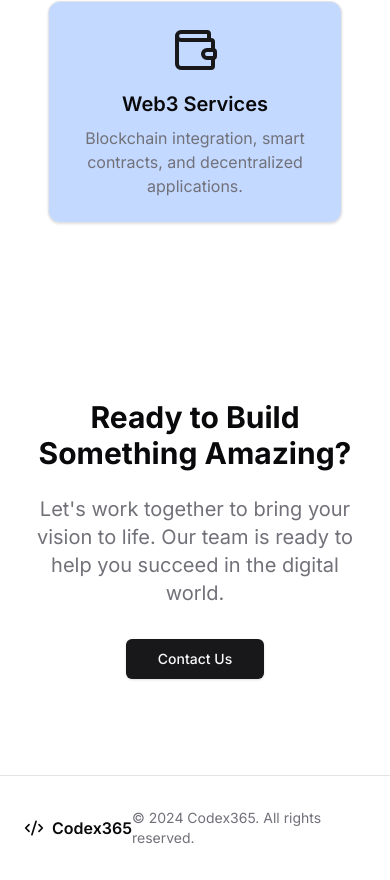
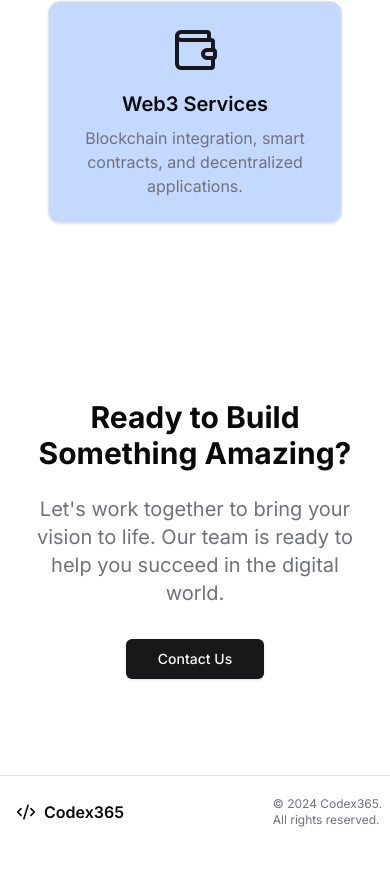
Before and after one commit to prabalTechh/codex365, a Next.js app: page / in a window 390 px wide. Shown: the part 1266-2146 px from the top of the page. After the commit the page ends 2114 px from the top, so only its background shows below. Built offline with nearby package versions, Linux system fonts and the light colour scheme.

Commit message:
final_commit_stage10

```diff
--- a/app/page.tsx
+++ b/app/page.tsx
@@ -84,14 +84,14 @@ export default function Home() {
 
       {/* Footer */}
       <footer className="border-t">
-        <div className="container mx-auto px-6 py-8">
-          <div className="flex justify-between items-center">
-            <div className="flex items-center gap-2">
+        <div className="container mx-auto px-2 py-4 md:px-6 md/;py-8">
+          <div className="flex justify-between  items-center">
+            <div className="flex items-center p-2 gap-2">
               <Code2 className="h-5 w-5" />
               <span className="font-semibold">Codex365</span>
             </div>
-            <p className="text-sm text-muted-foreground">
-              © 2024 Codex365. All rights reserved.
+            <p className="text-xs md:text-sm text-muted-foreground">
+              © 2024 Codex365.<br/> All rights reserved.
             </p>
           </div>
         </div>
```
